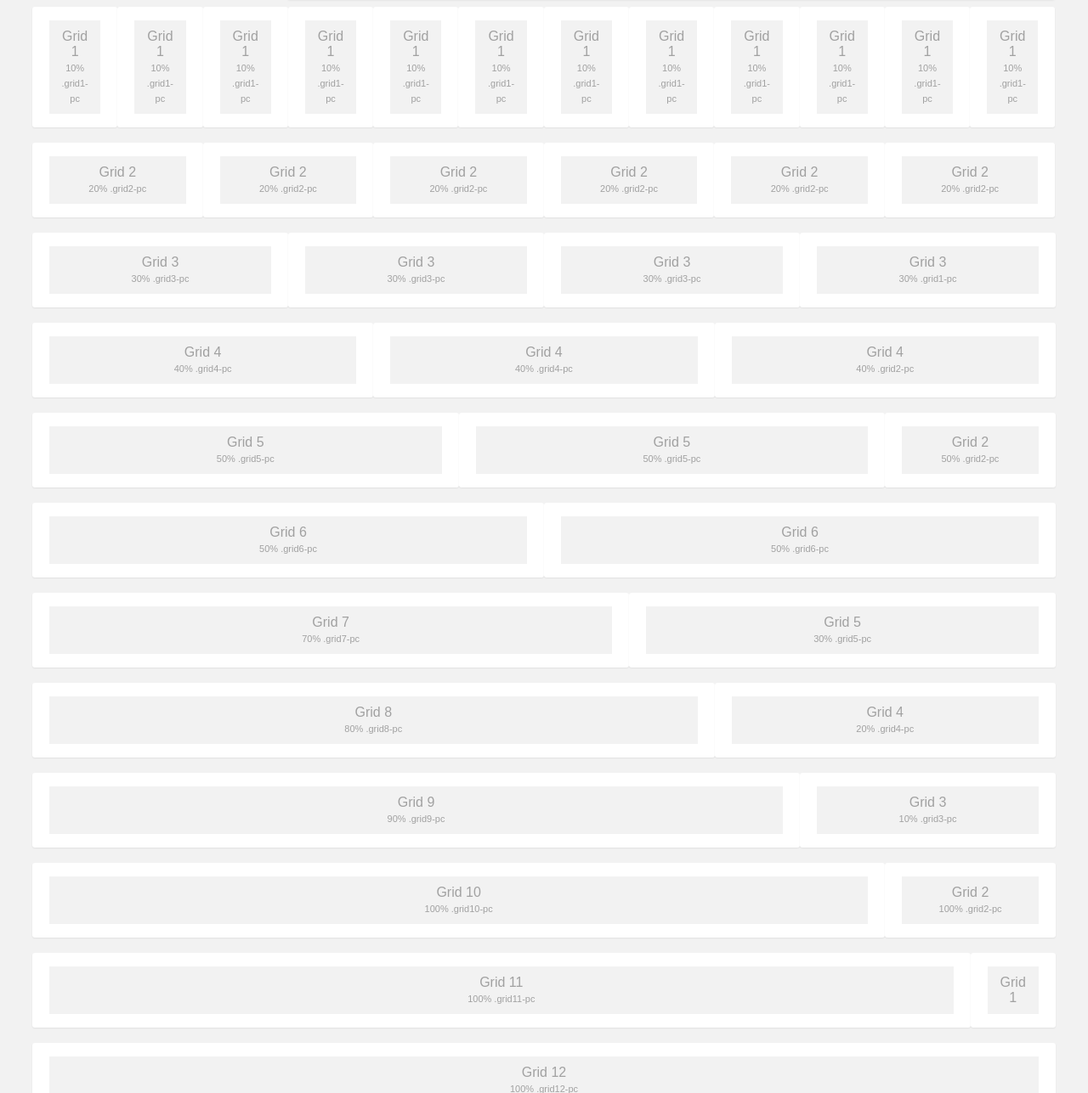
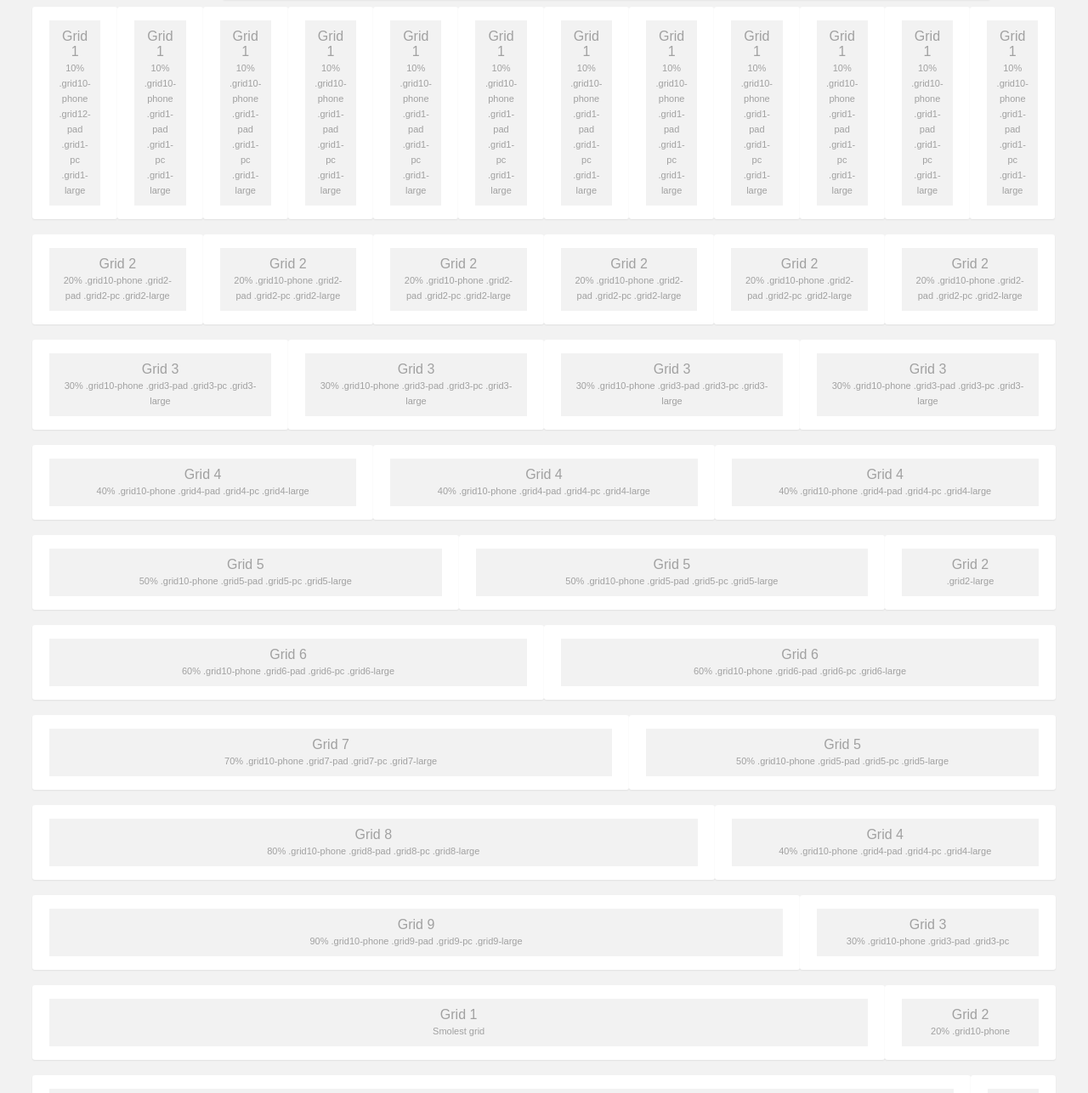
Before and after one commit to sithila/zip-grids, a plain HTML site: page index.html in a window 1280 px wide. Shown: the part 66-1353 px from the top of the page at 85% size. Drawn offline with nearby package versions, Linux system fonts and the light colour scheme.

Commit message:
Update index.html

```diff
--- a/index.html
+++ b/index.html
@@ -11,11 +11,11 @@
 <body>
 <div class="grid-container">
   <div class="grid-row" id="top">
-    <div class="grid2-pc no-bg">
+    <div class="grid12-phone grid12-pad grid2-pc grid2-large no-bg">
       <h2>ZIP GRIDS</h2>
     </div>
-    <div class="grid10-pc no-bg">
-      <nav class="top-navigation">
+    <div class="grid12-phone grid12-pad grid10-pc grid10-large no-bg">
+      <nav>
         <ul>
           <li> <a  href="#top" id="scrolltop">Resposive Grids</a></li>
           <li> <a  href="#buttons" id="scrolltop">Buttons</a></li>
@@ -29,383 +29,77 @@
     </div>
   </div>
 </div>
+
+
 <div class="grid-container">
   <div class="grid-row">
-    <div class="grid1-pc">
+    <div class="grid12-phone grid12-pad grid1-pc grid1-large">
       <article>
         <p>Grid 1 <br>
-          <span>10% .grid1-pc</span></p>
+          <span>10% .grid10-phone .grid12-pad .grid1-pc .grid1-large</span></p>
       </article>
     </div>
-    <div class="grid1-pc">
-      <article>
-        <p>Grid 1 <br>
-          <span>10% .grid1-pc</span></p>
-      </article>
-    </div>
-    <div class="grid1-pc">
-      <article>
-        <p>Grid 1 <br>
-          <span>10% .grid1-pc</span></p>
-      </article>
-    </div>
-    <div class="grid1-pc">
-      <article>
-        <p>Grid 1 <br>
-          <span>10% .grid1-pc</span></p>
-      </article>
-    </div>
-    <div class="grid1-pc">
-      <article>
-        <p>Grid 1 <br>
-          <span>10% .grid1-pc</span></p>
-      </article>
-    </div>
-    <div class="grid1-pc">
-      <article>
-        <p>Grid 1 <br>
-          <span>10% .grid1-pc</span></p>
-      </article>
-    </div>
-    <div class="grid1-pc">
-      <article>
-        <p>Grid 1 <br>
-          <span>10% .grid1-pc</span></p>
-      </article>
-    </div>
-    <div class="grid1-pc">
-      <article>
-        <p>Grid 1 <br>
-          <span>10% .grid1-pc</span></p>
-      </article>
-    </div>
-    <div class="grid1-pc">
-      <article>
-        <p>Grid 1 <br>
-          <span>10% .grid1-pc</span></p>
-      </article>
-    </div>
-    <div class="grid1-pc">
-      <article>
-        <p>Grid 1 <br>
-          <span>10% .grid1-pc</span></p>
-      </article>
-    </div>
-    <div class="grid1-pc">
-      <article>
-        <p>Grid 1 <br>
-          <span>10% .grid1-pc</span></p>
-      </article>
-    </div>
-    <div class="grid1-pc">
-      <article>
-        <p>Grid 1 <br>
-          <span>10% .grid1-pc</span></p>
-      </article>
-    </div>
-  </div>
-</div>
-<br>
-<div class="grid-container">
-  <div class="grid-row">
-    <div class="grid2-pc">
-      <article>
-        <p>Grid 2 <br>
-          <span>20% .grid2-pc</span></p>
-      </article>
-    </div>
-    <div class="grid2-pc">
-      <article>
-        <p>Grid 2 <br>
-          <span>20% .grid2-pc</span></p>
-      </article>
-    </div>
-    <div class="grid2-pc">
-      <article>
-        <p>Grid 2 <br>
-          <span>20% .grid2-pc</span></p>
-      </article>
-    </div>
-    <div class="grid2-pc">
-      <article>
-        <p>Grid 2 <br>
-          <span>20% .grid2-pc</span></p>
-      </article>
-    </div>
-    <div class="grid2-pc">
-      <article>
-        <p>Grid 2 <br>
-          <span>20% .grid2-pc</span></p>
-      </article>
-    </div>
-    <div class="grid2-pc">
-      <article>
-        <p>Grid 2 <br>
-          <span>20% .grid2-pc</span></p>
-      </article>
-    </div>
-  </div>
-</div>
-<br>
-<div class="grid-container">
-  <div class="grid-row">
-    <div class="grid3-pc">
-      <article>
-        <p>Grid 3 <br>
-          <span>30% .grid3-pc</span></p>
-      </article>
-    </div>
-    <div class="grid3-pc">
-      <article>
-        <p>Grid 3 <br>
-          <span>30% .grid3-pc</span></p>
-      </article>
-    </div>
-    <div class="grid3-pc">
-      <article>
-        <p>Grid 3 <br>
-          <span>30% .grid3-pc</span></p>
-      </article>
-    </div>
-    <div class="grid3-pc">
-      <article>
-        <p>Grid 3 <br>
-          <span>30% .grid1-pc</span></p>
-      </article>
-    </div>
-  </div>
-</div>
-<br>
-<div class="grid-container">
-  <div class="grid-row">
-    <div class="grid4-pc">
-      <article>
-        <p>Grid 4 <br>
-          <span>40% .grid4-pc</span></p>
-      </article>
-    </div>
-    <div class="grid4-pc">
-      <article>
-        <p>Grid 4 <br>
-          <span>40% .grid4-pc</span></p>
-      </article>
-    </div>
-    <div class="grid4-pc">
-      <article>
-        <p>Grid 4 <br>
-          <span>40% .grid2-pc</span></p>
-      </article>
-    </div>
-  </div>
-</div>
-<br>
-<div class="grid-container">
-  <div class="grid-row">
-    <div class="grid5-pc">
-      <article>
-        <p>Grid 5 <br>
-          <span>50% .grid5-pc</span></p>
-      </article>
-    </div>
-    <div class="grid5-pc">
-      <article>
-        <p>Grid 5 <br>
-          <span>50% .grid5-pc</span></p>
-      </article>
-    </div>
-     <div class="grid2-pc">
-      <article>
-        <p>Grid 2 <br>
-          <span>50% .grid2-pc</span></p>
-      </article>
-    </div>
-  </div>
-</div>
-<br>
-<div class="grid-container">
-  <div class="grid-row">
-    <div class="grid6-pc">
-      <article>
-        <p>Grid 6 <br>
-          <span>50% .grid6-pc</span></p>
-      </article>
-    </div>
-    <div class="grid6-pc">
-      <article>
-        <p>Grid 6 <br>
-          <span>50% .grid6-pc</span></p>
-      </article>
-    </div>
-  </div>
-</div>
-<br>
-<div class="grid-container">
-  <div class="grid-row">
-    <div class="grid7-pc">
-      <article>
-        <p>Grid 7 <br>
-          <span>70% .grid7-pc</span></p>
-      </article>
-    </div>
-    <div class="grid5-pc">
-      <article>
-        <p>Grid 5 <br>
-          <span>30% .grid5-pc</span></p>
-      </article>
-    </div>
-  </div>
-</div>
-<br>
-<div class="grid-container">
-  <div class="grid-row">
-    <div class="grid8-pc">
-      <article>
-        <p>Grid 8 <br>
-          <span>80% .grid8-pc</span></p>
-      </article>
-    </div>
-    <div class="grid4-pc">
-      <article>
-        <p>Grid 4 <br>
-          <span>20% .grid4-pc</span></p>
-      </article>
-    </div>
-  </div>
-</div>
-<br>
-<div class="grid-container">
-  <div class="grid-row">
-    <div class="grid9-pc">
-      <article>
-        <p>Grid 9 <br>
-          <span>90% .grid9-pc</span></p>
-      </article>
-    </div>
-    <div class="grid3-pc">
-      <article>
-        <p>Grid 3 <br>
-          <span>10% .grid3-pc</span></p>
-      </article>
-    </div>
-  </div>
-</div>
-<br>
-<div class="grid-container">
-  <div class="grid-row">
-    <div class="grid10-pc">
-      <article>
-        <p>Grid 10 <br>
-          <span>100% .grid10-pc</span></p>
-      </article>
-    </div>
-     <div class="grid2-pc">
-      <article>
-        <p>Grid 2 <br>
-          <span>100% .grid2-pc</span></p>
-      </article>
-    </div>
-  </div>
-</div>
-<br>
-<div class="grid-container">
-  <div class="grid-row">
-    <div class="grid11-pc">
-      <article>
-        <p>Grid 11 <br>
-          <span>100% .grid11-pc</span></p>
-      </article>
-    </div>
-     <div class="grid1-pc">
-      <article>
-        <p>Grid 1 </p>
-      </article>
-    </div>
-  </div>
-</div>
-<br>
-<div class="grid-container">
-  <div class="grid-row">
-    <div class="grid12-pc">
-      <article>
-        <p>Grid 12 <br>
-          <span>100% .grid12-pc</span></p>
-      </article>
-    </div>
-
-  </div>
-</div>
-
-
-<br>
-<div class="grid-container">
-  <div class="grid-row">
-    <div class="grid10-phone grid1-pad grid1-pc grid1-large">
+    <div class="grid12-phone grid12-pad grid1-pc grid1-large">
       <article>
         <p>Grid 1 <br>
           <span>10% .grid10-phone .grid1-pad .grid1-pc .grid1-large</span></p>
       </article>
     </div>
-    <div class="grid10-phone grid1-pad grid1-pc grid1-large">
+    <div class="grid12-phone grid12-pad grid1-pc grid1-large">
       <article>
         <p>Grid 1 <br>
           <span>10% .grid10-phone .grid1-pad .grid1-pc .grid1-large</span></p>
       </article>
     </div>
-    <div class="grid10-phone grid1-pad grid1-pc grid1-large">
+    <div class="grid12-phone grid12-pad grid1-pc grid1-large">
       <article>
         <p>Grid 1 <br>
           <span>10% .grid10-phone .grid1-pad .grid1-pc .grid1-large</span></p>
       </article>
     </div>
-    <div class="grid10-phone grid1-pad grid1-pc grid1-large">
+    <div class="grid12-phone grid12-pad grid1-pc grid1-large">
       <article>
         <p>Grid 1 <br>
           <span>10% .grid10-phone .grid1-pad .grid1-pc .grid1-large</span></p>
       </article>
     </div>
-    <div class="grid10-phone grid1-pad grid1-pc grid1-large">
+    <div class="grid12-phone grid12-pad grid1-pc grid1-large">
       <article>
         <p>Grid 1 <br>
           <span>10% .grid10-phone .grid1-pad .grid1-pc .grid1-large</span></p>
       </article>
     </div>
-    <div class="grid10-phone grid1-pad grid1-pc grid1-large">
+    <div class="grid12-phone grid12-pad grid1-pc grid1-large">
       <article>
         <p>Grid 1 <br>
           <span>10% .grid10-phone .grid1-pad .grid1-pc .grid1-large</span></p>
       </article>
     </div>
-    <div class="grid10-phone grid1-pad grid1-pc grid1-large">
+    <div class="grid12-phone grid12-pad grid1-pc grid1-large">
       <article>
         <p>Grid 1 <br>
           <span>10% .grid10-phone .grid1-pad .grid1-pc .grid1-large</span></p>
       </article>
     </div>
-    <div class="grid10-phone grid1-pad grid1-pc grid1-large">
+    <div class="grid12-phone grid12-pad grid1-pc grid1-large">
       <article>
         <p>Grid 1 <br>
           <span>10% .grid10-phone .grid1-pad .grid1-pc .grid1-large</span></p>
       </article>
     </div>
-    <div class="grid10-phone grid1-pad grid1-pc grid1-large">
+    <div class="grid12-phone grid12-pad grid1-pc grid1-large">
       <article>
         <p>Grid 1 <br>
           <span>10% .grid10-phone .grid1-pad .grid1-pc .grid1-large</span></p>
       </article>
     </div>
-    <div class="grid10-phone grid1-pad grid1-pc grid1-large">
+     <div class="grid12-phone grid12-pad grid1-pc grid1-large">
       <article>
         <p>Grid 1 <br>
           <span>10% .grid10-phone .grid1-pad .grid1-pc .grid1-large</span></p>
       </article>
     </div>
-     <div class="grid10-phone grid1-pad grid1-pc grid1-large">
-      <article>
-        <p>Grid 1 <br>
-          <span>10% .grid10-phone .grid1-pad .grid1-pc .grid1-large</span></p>
-      </article>
-    </div>
-     <div class="grid10-phone grid1-pad grid1-pc grid1-large">
+     <div class="grid12-phone grid12-pad grid1-pc grid1-large">
       <article>
         <p>Grid 1 <br>
           <span>10% .grid10-phone .grid1-pad .grid1-pc .grid1-large</span></p>
@@ -416,37 +110,37 @@
 <br>
 <div class="grid-container">
   <div class="grid-row">
-    <div class="grid10-phone grid2-pad grid2-pc grid2-large">
+    <div class="grid12-phone grid12-pad grid2-pc grid2-large">
       <article>
         <p>Grid 2 <br>
           <span>20% .grid10-phone .grid2-pad .grid2-pc .grid2-large</span></p>
       </article>
     </div>
-    <div class="grid10-phone grid2-pad grid2-pc grid2-large">
+    <div class="grid12-phone grid12-pad grid2-pc grid2-large">
       <article>
         <p>Grid 2 <br>
           <span>20% .grid10-phone .grid2-pad .grid2-pc .grid2-large</span></p>
       </article>
     </div>
-    <div class="grid10-phone grid2-pad grid2-pc grid2-large">
+    <div class="grid12-phone grid12-pad grid2-pc grid2-large">
       <article>
         <p>Grid 2 <br>
           <span>20% .grid10-phone .grid2-pad .grid2-pc .grid2-large</span></p>
       </article>
     </div>
-    <div class="grid10-phone grid2-pad grid2-pc grid2-large">
+    <div class="grid12-phone grid12-pad grid2-pc grid2-large">
       <article>
         <p>Grid 2 <br>
           <span>20% .grid10-phone .grid2-pad .grid2-pc .grid2-large</span></p>
       </article>
     </div>
-    <div class="grid10-phone grid2-pad grid2-pc grid2-large">
+    <div class="grid12-phone grid12-pad grid2-pc grid2-large">
       <article>
         <p>Grid 2 <br>
           <span>20% .grid10-phone .grid2-pad .grid2-pc .grid2-large</span></p>
       </article>
     </div>
-    <div class="grid10-phone grid2-pad grid2-pc grid2-large">
+    <div class="grid12-phone grid12-pad grid2-pc grid2-large">
       <article>
         <p>Grid 2 <br>
           <span>20% .grid10-phone .grid2-pad .grid2-pc .grid2-large</span></p>
@@ -457,25 +151,25 @@
 <br>
 <div class="grid-container">
   <div class="grid-row">
-    <div class="grid10-phone grid3-pad grid3-pc grid3-large">
+    <div class="grid12-phone grid12-pad grid3-pc grid3-large">
       <article>
         <p>Grid 3 <br>
           <span>30% .grid10-phone .grid3-pad .grid3-pc .grid3-large</span></p>
       </article>
     </div>
-    <div class="grid10-phone grid3-pad grid3-pc grid3-large">
+    <div class="grid12-phone grid12-pad grid3-pc grid3-large">
       <article>
         <p>Grid 3 <br>
           <span>30% .grid10-phone .grid3-pad .grid3-pc .grid3-large</span></p>
       </article>
     </div>
-    <div class="grid10-phone grid3-pad grid3-pc grid3-large">
+    <div class="grid12-phone grid12-pad grid3-pc grid3-large">
       <article>
         <p>Grid 3 <br>
           <span>30% .grid10-phone .grid3-pad .grid3-pc .grid3-large</span></p>
       </article>
     </div>
-    <div class="grid10-phone grid3-pad grid3-pc grid3-large">
+    <div class="grid12-phone grid12-pad grid3-pc grid3-large">
       <article>
         <p>Grid 3 <br>
           <span>30% .grid10-phone .grid3-pad .grid3-pc .grid3-large</span></p>
@@ -486,19 +180,19 @@
 <br>
 <div class="grid-container">
   <div class="grid-row">
-    <div class="grid10-phone grid4-pad grid4-pc grid4-large">
+    <div class="grid12-phone grid12-pad grid4-pc grid4-large">
       <article>
         <p>Grid 4 <br>
           <span>40% .grid10-phone .grid4-pad .grid4-pc .grid4-large</span></p>
       </article>
     </div>
-    <div class="grid10-phone grid4-pad grid4-pc grid4-large">
+    <div class="grid12-phone grid12-pad grid4-pc grid4-large">
       <article>
         <p>Grid 4 <br>
           <span>40% .grid10-phone .grid4-pad .grid4-pc .grid4-large</span></p>
       </article>
     </div>
-    <div class="grid10-phone grid4-pad grid4-pc grid4-large">
+    <div class="grid12-phone grid12-pad grid4-pc grid4-large">
       <article>
         <p>Grid 4 <br>
           <span>40% .grid10-phone .grid4-pad .grid4-pc .grid4-large</span></p>
@@ -509,19 +203,19 @@
 <br>
 <div class="grid-container">
   <div class="grid-row">
-    <div class="grid10-phone grid5-pad grid5-pc grid5-large">
+    <div class="grid12-phone grid12-pad grid5-pc grid5-large">
       <article>
         <p>Grid 5 <br>
           <span>50% .grid10-phone .grid5-pad .grid5-pc .grid5-large</span></p>
       </article>
     </div>
-    <div class="grid10-phone grid5-pad grid5-pc grid5-large">
+    <div class="grid12-phone grid12-pad grid5-pc grid5-large">
       <article>
         <p>Grid 5 <br>
           <span>50% .grid10-phone .grid5-pad .grid5-pc .grid5-large</span></p>
       </article>
     </div>
-    <div class="grid10-phone grid2-pad grid2-pc grid2-large">
+    <div class="grid12-phone grid12-pad grid2-pc grid2-large">
       <article>
         <p>Grid 2 <br>
           <span>.grid2-large</span></p>
@@ -532,13 +226,13 @@
 <br>
 <div class="grid-container">
   <div class="grid-row">
-    <div class="grid10-phone grid6-pad grid6-pc grid6-large">
+    <div class="grid12-phone grid12-pad grid6-pc grid6-large">
       <article>
         <p>Grid 6 <br>
           <span>60% .grid10-phone .grid6-pad .grid6-pc .grid6-large</span></p>
       </article>
     </div>
-    <div class="grid10-phone grid6-pad grid6-pc grid6-large">
+    <div class="grid12-phone grid12-pad grid6-pc grid6-large">
       <article>
         <p>Grid 6 <br>
           <span>60% .grid10-phone .grid6-pad .grid6-pc .grid6-large</span></p>
@@ -549,13 +243,13 @@
 <br>
 <div class="grid-container">
   <div class="grid-row">
-    <div class="grid10-phone grid7-pad grid7-pc grid7-large">
+    <div class="grid12-phone grid12-pad grid7-pc grid7-large">
       <article>
         <p>Grid 7 <br>
           <span>70% .grid10-phone .grid7-pad .grid7-pc .grid7-large</span></p>
       </article>
     </div>
-   <div class="grid10-phone grid5-pad grid5-pc grid5-large">
+   <div class="grid12-phone grid12-pad grid5-pc grid5-large">
       <article>
         <p>Grid 5 <br>
           <span>50% .grid10-phone .grid5-pad .grid5-pc .grid5-large</span></p>
@@ -566,13 +260,13 @@
 <br>
 <div class="grid-container">
   <div class="grid-row">
-    <div class="grid10-phone grid8-pad grid8-pc grid8-large">
+    <div class="grid12-phone grid12-pad grid8-pc grid8-large">
       <article>
         <p>Grid 8 <br>
           <span>80% .grid10-phone .grid8-pad .grid8-pc .grid8-large</span></p>
       </article>
     </div>
-    <div class="grid10-phone grid4-pad grid4-pc grid4-large">
+    <div class="grid12-phone grid12-pad grid4-pc grid4-large">
       <article>
         <p>Grid 4 <br>
           <span>40% .grid10-phone .grid4-pad .grid4-pc .grid4-large</span></p>
@@ -583,16 +277,16 @@
 <br>
 <div class="grid-container">
   <div class="grid-row">
-    <div class="grid10-phone grid9-pad grid9-pc grid9-large">
+    <div class="grid12-phone grid12-pad grid9-pc grid9-large">
       <article>
         <p>Grid 9 <br>
           <span>90% .grid10-phone .grid9-pad .grid9-pc .grid9-large</span></p>
       </article>
     </div>
-    <div class="grid10-phone grid3-pad grid3-pc grid3-large">
+    <div class="grid12-phone grid12-pad grid3-pc grid3-large">
       <article>
         <p>Grid 3 <br>
-          <span>30% .grid10-phone .grid3-pad .grid3-pc .grid3-large</span></p>
+          <span>30% .grid10-phone .grid3-pad .grid3-pc</span></p>
       </article>
     </div>
   </div>
@@ -600,13 +294,13 @@
 <br>
 <div class="grid-container">
   <div class="grid-row">
-    <div class="grid10-phone grid10-pad grid10-pc grid10-large">
+    <div class="grid12-phone grid12-pad grid10-pc grid10-large">
       <article>
         <p>Grid 1 <br>
           <span>Smolest grid</span></p>
       </article>
     </div>
-    <div class="grid10-phone grid2-pad grid2-pc grid2-large">
+    <div class="grid12-phone grid12-pad grid2-pc grid2-large">
       <article>
         <p>Grid 2 <br>
           <span>20% .grid10-phone  </span></p>
@@ -614,6 +308,39 @@
     </div>
   </div>
 </div>
+<br>
+
+<div class="grid-container">
+  <div class="grid-row">
+    <div class="grid12-phone grid12-pad grid11-pc grid11-large">
+      <article>
+        <p>Grid 1 <br>
+          <span>Smolest grid</span></p>
+      </article>
+    </div>
+    <div class="grid12-phone grid12-pad grid1-pc grid1-large">
+      <article>
+        <p>Grid 1 </p>
+      </article>
+    </div>
+  </div>
+</div>
+
+
+<br>
+
+<div class="grid-container">
+  <div class="grid-row">
+    <div class="grid12-phone grid12-pad grid12-pc grid12-large">
+      <article>
+        <p>Grid 1 <br>
+          <span>Smolest grid</span></p>
+      </article>
+    </div>
+
+  </div>
+</div>
+
 <br>
 <div class="grid-container">
   <div class="grid-row" id="buttons">
```
